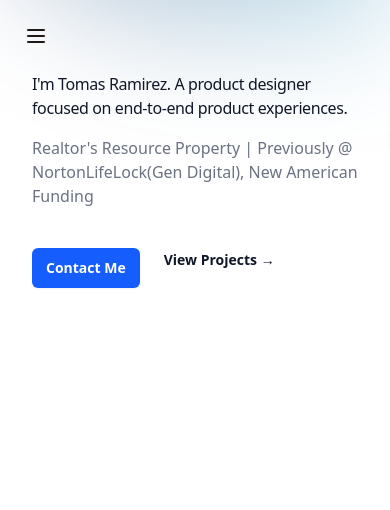
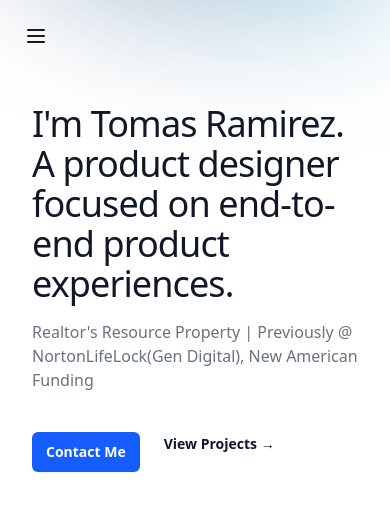
Before and after one commit to tramirez30/sitePortfolio, a website: page index.html in a window 390 px wide. Drawn offline with nearby package versions, Linux system fonts and the light colour scheme.

Commit message:
Updating hero section text styling

```diff
--- a/index.html
+++ b/index.html
@@ -50,10 +50,10 @@
     </header>
 
     <!-- Hero Content     -->
-    <section class="md:pt8 mx-auto px-8 sm:pt-16 lg:px-8 lg:pt-24">
+    <section class="mx-auto flex flex-col px-8 pt-8 md:px-8">
       <div>
         <h1
-          class="lg:leading-20 sm:text-10xl md:leading-12 text-left font-medium tracking-tight text-gray-900 md:text-4xl lg:text-6xl"
+          class="lg:leading-20 md:leading-12 text-left text-4xl font-medium tracking-tight text-gray-900 md:text-6xl"
         >
           I'm Tomas Ramirez. A product designer focused on end-to-end product
           experiences.
```
